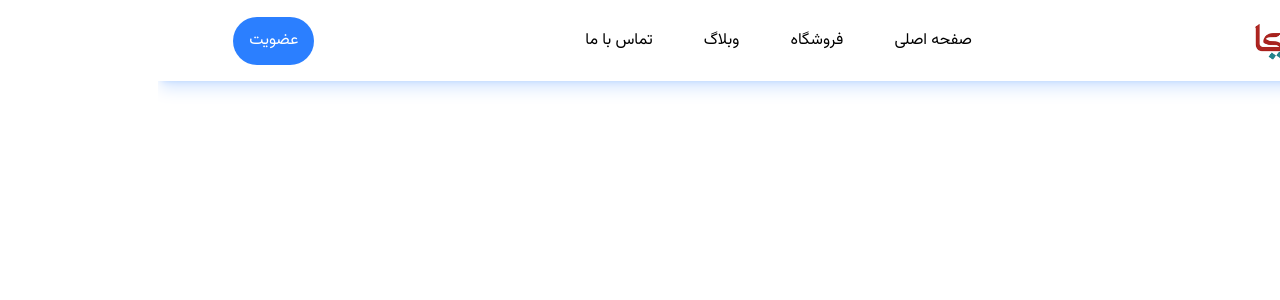
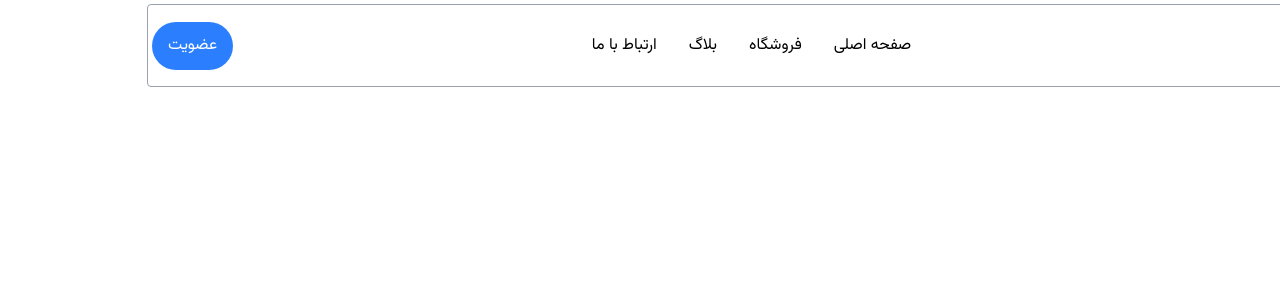
Before and after one commit to mskdeveloper/Eccommercer-Website-With-NextJs-And-TailwindCss-And-FramerMotion-And-MongoDB, a Next.js app: page / in a window 1280 px wide. Shown: the top 300 px of the page. Built offline with nearby package versions, Linux system fonts and the light colour scheme.

Commit message:
finish mobile navbar

```diff
--- a/app/components/header/index.jsx
+++ /dev/null
@@ -1,94 +0,0 @@
-"use client";
-import styles from "./index.module.css";
-import Image from "next/image";
-import logo from "@/public/images/Logo.png";
-import Link from "next/link";
-import { IoReorderFourOutline, IoCloseOutline } from "react-icons/io5";
-import { useState } from "react";
-import { AnimatePresence, motion } from "motion/react";
-
-const Header = () => {
-  const [isMenuOpen, setIsMenuOpen] = useState(false);
-
-  return (
-    <>
-      {/* Navbar Section */}
-      <div className="shadow-lg shadow-blue-500/20">
-        <nav className="flex justify-between items-center w-[92%] mx-auto py-3">
-          {/* Logo Section */}
-          <div className="px-3 py-2">
-            <Image src={logo} alt="" width="120" height="120" />
-          </div>
-
-          {/* Menu Section */}
-          <div
-            className={`duration-500 hidden bg-white md:min-h-fit min-h-[60vh] right-0 top-[-100%] md:w-auto  w-full md:flex items-center px-5 ${
-              isMenuOpen ? "top-[9%]" : "top-[-100%]"
-            }`}
-          >
-            <ul className="flex md:flex-row flex-col md:items-center md:gap-[4vw] gap-8">
-              <li className="hover:text-gray-700  transition delay-150 duration-300 ease-in-out hover:-translate-y-1 hover:scale-110 ">
-                <Link href="/">صفحه اصلی</Link>
-              </li>
-              <li className="hover:text-gray-700  transition delay-150 duration-300 ease-in-out hover:-translate-y-1 hover:scale-110">
-                <Link href="/shop">فروشگاه</Link>
-              </li>
-              <li className="hover:text-gray-700  transition delay-150 duration-300 ease-in-out hover:-translate-y-1 hover:scale-110">
-                <Link href="/blog">وبلاگ</Link>
-              </li>
-              <li className="hover:text-gray-700  transition delay-150 duration-300 ease-in-out hover:-translate-y-1 hover:scale-110">
-                <Link href="/contact">تماس با ما</Link>
-              </li>
-            </ul>
-          </div>
-
-          {/* Button Section */}
-          <div className="flex items-center gap-6">
-            <button className="px-4 py-3 text-white  rounded-full cursor-pointer bg-blue-500 transition delay-150 duration-300 ease-in-out hover:-translate-y-1 hover:scale-110 hover:bg-blue-400">
-              <Link href="/signin">عضویت</Link>
-            </button>
-            <button onClick={() => setIsMenuOpen(!isMenuOpen)}>
-              {isMenuOpen ? (
-                <IoCloseOutline className="text-3xl cursor-pointer md:hidden" />
-              ) : (
-                <IoReorderFourOutline className="text-3xl cursor-pointer md:hidden" />
-              )}
-            </button>
-          </div>
-        </nav>
-      </div>
-
-      {/* Mobile Menu Section */}
-      <AnimatePresence initial={false}>
-        {isMenuOpen ? (
-          <motion.div
-            initial={{ opacity: 0, scale: 0 }}
-            animate={{ opacity: 1, scale: 1 }}
-            exit={{ opacity: 0, scale: 0 }}
-            key="box"
-            className={` bg-white absolute md:min-h-fit min-h-[60vh] right-0 md:w-auto  w-full items-center px-5 md:hidden`}
-          >
-            <ul className="flex md:flex-row flex-col md:items-center md:gap-[4vw] gap-8">
-              <li className="hover:text-gray-700  transition delay-150 duration-300 ease-in-out hover:-translate-y-1 hover:scale-110 ">
-                <Link href="/">صفحه اصلی</Link>
-              </li>
-              <li className="hover:text-gray-700  transition delay-150 duration-300 ease-in-out hover:-translate-y-1 hover:scale-110">
-                <Link href="/shop">فروشگاه</Link>
-              </li>
-              <li className="hover:text-gray-700  transition delay-150 duration-300 ease-in-out hover:-translate-y-1 hover:scale-110">
-                <Link href="/blog">وبلاگ</Link>
-              </li>
-              <li className="hover:text-gray-700  transition delay-150 duration-300 ease-in-out hover:-translate-y-1 hover:scale-110">
-                <Link href="/contact">تماس با ما</Link>
-              </li>
-            </ul>
-          </motion.div>
-        ) : (
-          ""
-        )}
-      </AnimatePresence>
-    </>
-  );
-};
-
-export default Header;
--- a/app/layout.js
+++ b/app/layout.js
@@ -1,6 +1,6 @@
 import "./globals.css";
-import Header from "./components/header";
-import Footer from "./components/footer";
+import Navbar from "@/components/navbar";
+import Footer from "@/components/footer";
 
 export const metadata = {
   title: "Darica | Electronic Shop",
@@ -11,7 +11,7 @@ export default function RootLayout({ children }) {
   return (
     <html>
       <body>
-        <Header />
+        <Navbar />
         {children}
         <Footer />
       </body>
--- a/app/page.js
+++ b/app/page.js
@@ -1,7 +1,3 @@
 export default function Home() {
-  return (
-    <div>
-      <h1>داریکا</h1>
-    </div>
-  );
+  return <div></div>;
 }
--- a/app/shop/page.jsx
+++ b/app/shop/page.jsx
@@ -1,6 +1,6 @@
 import styles from "./index.css.module.css";
 const page = () => {
-  return <div>shop page</div>;
+  return <div></div>;
 };
 
 export default page;
--- /dev/null
+++ b/components/navbar/index.jsx
@@ -0,0 +1,104 @@
+"use client";
+import styles from "./index.module.css";
+import Image from "next/image";
+import logo from "@/public/images/Logo.png";
+import Link from "next/link";
+import { IoReorderFourOutline, IoCloseOutline } from "react-icons/io5";
+import { useState } from "react";
+import { AnimatePresence, motion } from "motion/react";
+
+const Navbar = () => {
+  const [isMenuOpen, setIsMenuOpen] = useState(false);
+
+  const menuContent = [
+    { pageName: "صفحه اصلی", href: "/" },
+    { pageName: "فروشگاه", href: "/shop" },
+    { pageName: "بلاگ", href: "/blog" },
+    { pageName: "ارتباط با ما", href: "/contact" },
+  ];
+
+  return (
+    <>
+      {/* Navbar Section */}
+      <div className="px-1">
+        <nav className="container flex justify-between items-center mx-auto py-3 border border-gray-400 rounded mt-1 px-1">
+          <button
+            onClick={() => setIsMenuOpen(!isMenuOpen)}
+            className="flex md:hidden"
+          >
+            {isMenuOpen ? (
+              <IoCloseOutline className="text-3xl cursor-pointer" />
+            ) : (
+              <IoReorderFourOutline className="text-3xl cursor-pointer" />
+            )}
+          </button>
+          {/* Logo Section */}
+          <div className="px-3 py-2">
+            <Link href="/">
+              <Image src={logo} alt="" width="120" height="120" />
+            </Link>
+          </div>
+
+          {/* Menu Section */}
+          <div
+            className={`duration-500 hidden bg-white md:min-h-fit min-h-[60vh] right-0 top-[-100%] md:w-auto  w-full md:flex items-center px-5 ${
+              isMenuOpen ? "top-[9%]" : "top-[-100%]"
+            }`}
+          >
+            <ul className="flex md:flex-row flex-col md:items-center">
+              {menuContent.map((item) => (
+                <li
+                  className="transition delay-150 duration-300 ease-in-out hover:-translate-y-1 hover:scale-110 max-w-full mx-2"
+                  key={item.pageName}
+                >
+                  <Link
+                    className="py-3 px-2 hover:bg-gray-200 rounded-lg Active:bg-gray-200"
+                    href={item.href}
+                  >
+                    {item.pageName}
+                  </Link>
+                </li>
+              ))}
+            </ul>
+          </div>
+
+          {/* Button Section */}
+          <div className="flex items-center gap-6">
+            <button className="px-4 py-3 text-white  rounded-full cursor-pointer bg-blue-500 transition delay-150 duration-300 ease-in-out hover:-translate-y-1 hover:scale-110 hover:bg-blue-400">
+              <Link href="/signin">عضویت</Link>
+            </button>
+          </div>
+        </nav>
+      </div>
+
+      {/* Mobile Menu Section */}
+      <AnimatePresence initial={false}>
+        {isMenuOpen ? (
+          <motion.div
+            initial={{ opacity: 0, scale: 0 }}
+            animate={{ opacity: 1, scale: 1 }}
+            exit={{ opacity: 0, scale: 0 }}
+            key="box"
+            className={`bg-white absolute md:min-h-fit  right-0 md:w-auto  w-full items-center pt-1 px-7 md:hidden `}
+          >
+            <ul className="flex md:flex-row flex-col md:items-center">
+              {menuContent.map((item) => (
+                <li
+                  className="transition delay-150 duration-300 ease-in-out hover:-translate-y-1 hover:scale-110 p-3 hover:bg-gray-500 hover:text-white"
+                  key={item.pageName}
+                  onClick={() => setIsMenuOpen(false)}
+                >
+                  <Link href={item.href}>{item.pageName}</Link>
+                </li>
+              ))}
+            </ul>
+          </motion.div>
+        ) : (
+          ""
+        )}
+      </AnimatePresence>
+    </>
+  );
+};
+
+export default Navbar;
```
Also changed, not shown: components/footer/index.jsx (renamed from app/components/footer/index.jsx), components/footer/index.module.css (added), components/navbar/index.module.css (added).
